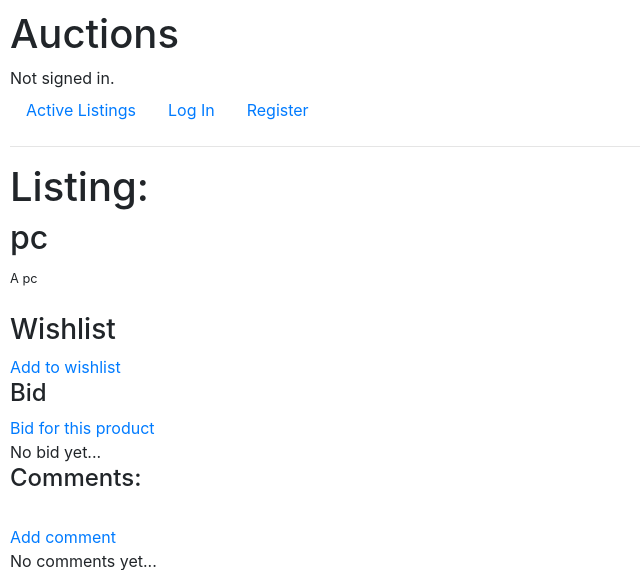
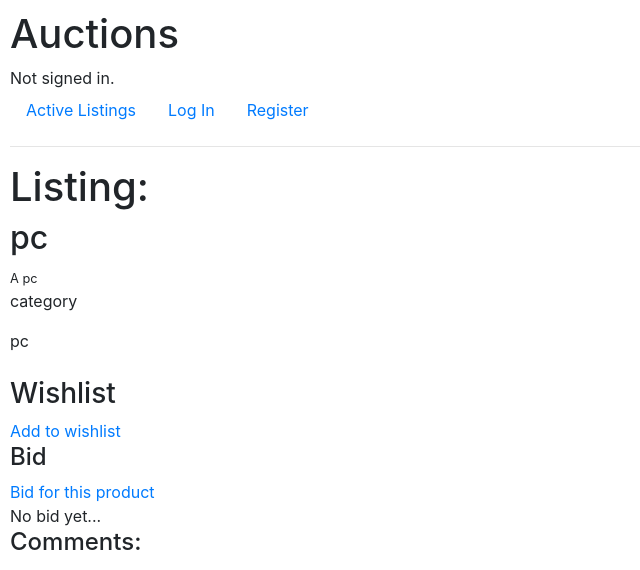
Before and after one commit to mpellino/commerce, a Django app: page /1 in a window 1280 px wide. Shown: the top 570 px of the page, without its empty margins (0-640 px from the left). Run offline with Django 3.2, Linux system fonts and the light colour scheme; data comes from the database, SQL or seed files in the repository; both versions use the stored data as it was after the commit; some libraries are stand-ins or nearby versions.

Commit message:
Display category on listing_detail.html page.
Just to test that 1 to 1 relation works, it does!

```diff
--- a/auctions/templates/auctions/listing_detail.html
+++ b/auctions/templates/auctions/listing_detail.html
@@ -9,6 +9,8 @@
 
     <h2>{{listing.product}} </h2>
     <small>{{listing.description}}</small>
+    <p>category</p>
+        {{listing.category}}
     <br/><br/>
     <h3>Wishlist</h3>
     <a href="{% url 'wishlist_add' listing.pk %}">Add to wishlist</a>
```
Also changed, not shown: db.sqlite3.
